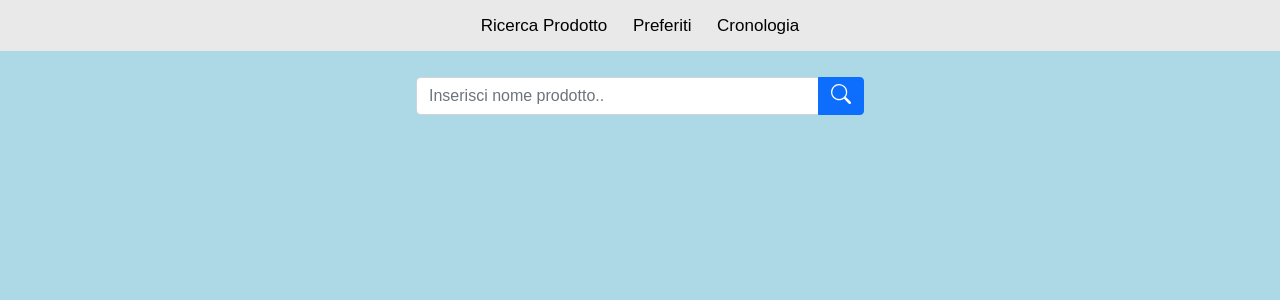
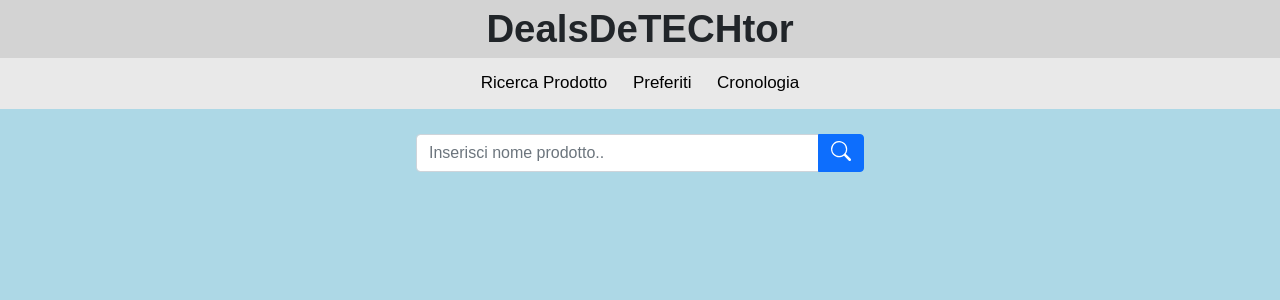
Before and after one commit to mjkstra/DealsDeTECHtor, a Vue app in the folder client/: page / in a window 1280 px wide. Shown: the top 300 px of the page. Built offline with nearby package versions, Linux system fonts and the light colour scheme.

Commit message:
Fixed Graphic and added app name

```diff
--- a/client/src/App.vue
+++ b/client/src/App.vue
@@ -1,8 +1,10 @@
 <template>
   <div id="app">
 
+    <div id="title">DealsDeTECHtor</div>
+
     <div id="menu">
-      <a href="#">Ricerca Prodotto</a>
+      <a href="main.js">Ricerca Prodotto</a>
       <a href="preferiti.js">Preferiti</a>
       <a href="cronologia.js">Cronologia</a>
     </div>
@@ -59,7 +61,7 @@ export default {
       console.log(stringa.value);
       this.prodotti = [
         {
-          nome: "Prodotto 1",
+          nome: "Prodotto1",
           prezzo: 5.2,
           sito: "Amazon",
           valuta: "$",
@@ -78,7 +80,7 @@ export default {
           sito: "Wish",
           valuta: "$",
           link: "https://www.wish.com/search/?name=prodotto3"
-        },
+        }
       ];
     },
   },
@@ -118,4 +120,12 @@ export default {
   justify-content: center;
   margin-top: 2%;
 }
+
+#title{
+  font-size:3vw;
+  font-weight: bold;
+  text-align:center;
+  background-color: lightgray;
+}
+
 </style>
--- a/client/src/Cronologia.vue
+++ b/client/src/Cronologia.vue
@@ -1,22 +1,28 @@
 <template>
+
   <div id="app">
+
+    <div id="title">DealsDeTECHtor</div>
+
     <div id="menu">
       <a href="main.js">Ricerca Prodotto</a>
       <a href="preferiti.js">Preferiti</a>
-      <a href="#">Cronologia</a>
+      <a href="cronologia.js">Cronologia</a>
     </div>
+
     <div id="cronologia">
       <ul class="list-group">
         <li
           class="list-group-item p-3 product-entry"
           v-for="p in prodotti"
-          :key="p.nome"
-        >
+          :key="p.nome" >
           <Prodotto :prodotto="p" />
         </li>
       </ul>
     </div>
+
   </div>
+
 </template>
 
 <script>
@@ -24,11 +30,15 @@ import Prodotto from "./components/Prodotto.vue";
 
 export default {
   name: "App",
+
   components: {
     Prodotto,
   },
+
   props: {},
+
   data() {
+
     let xhttp = new XMLHttpRequest();
     let prodotti = [];
     xhttp.onreadystatechange = function () {
@@ -40,12 +50,13 @@ export default {
         this.prodotti = prodotti;
       }
     };
-    xhttp.open("GET", "http://192.168.122.25:1234/cronologia", false);
+    xhttp.open("GET", "http://localhost:1234/cronologia", false);
     xhttp.send();
     return {
       prodotti: prodotti,
     };
   },
+
   methods: {},
 };
 </script>
@@ -54,7 +65,7 @@ export default {
 #app {
   font-family: Arial, Helvetica, sans-serif;
   background-color: lightblue;
-  min-height: 100%;
+  height: 100vh;
 }
 
 #menu {
@@ -76,4 +87,18 @@ export default {
   display: block;
   background-color: lightgray;
 }
+
+#cronologia {
+  display: grid;
+  grid-template-columns: 35%;
+  justify-content: center;
+  margin-top: 2%;
+}
+
+#title{
+  font-size:3vw;
+  font-weight: bold;
+  text-align:center;
+  background-color: lightgray;
+}
 </style>
--- a/client/src/Preferiti.vue
+++ b/client/src/Preferiti.vue
@@ -1,11 +1,15 @@
 <template>
   <div id="app">
+
+    <div id="title">DealsDeTECHtor</div>
+
     <div id="menu">
       <a href="main.js">Ricerca Prodotto</a>
-      <a href="#">Preferiti</a>
+      <a href="preferiti.js">Preferiti</a>
       <a href="cronologia.js">Cronologia</a>
     </div>
-    <div id="cronologia">
+
+    <div id="preferiti">
       <ul class="list-group">
         <li
           class="list-group-item p-3 product-entry"
@@ -16,6 +20,7 @@
         </li>
       </ul>
     </div>
+
   </div>
 </template>
 
@@ -40,7 +45,7 @@ export default {
         this.prodotti = prodotti;
       }
     };
-    xhttp.open("GET", "http://192.168.122.25:1234/preferiti", false);
+    xhttp.open("GET", "http://localhost:1234/preferiti", false);
     xhttp.send();
     return {
       prodotti: prodotti,
@@ -54,7 +59,7 @@ export default {
 #app {
   font-family: Arial, Helvetica, sans-serif;
   background-color: lightblue;
-  min-height: 100%;
+  height: 100vh;
 }
 
 #menu {
@@ -76,4 +81,18 @@ export default {
   display: block;
   background-color: lightgray;
 }
+
+#preferiti {
+  display: grid;
+  grid-template-columns: 35%;
+  justify-content: center;
+  margin-top: 2%;
+}
+
+#title{
+  font-size:3vw;
+  font-weight: bold;
+  text-align:center;
+  background-color: lightgray;
+}
 </style>
--- a/client/src/components/Prodotto.vue
+++ b/client/src/components/Prodotto.vue
@@ -64,7 +64,7 @@ export default {
       }
     };
 
-    let url = "http://192.168.122.25:1234/isPreferito/" + this.prodotto.nome;
+    let url = "http://localhost:1234/isPreferito/" + this.prodotto.nome;
     console.log(url);
     xhttp.open("GET", url, false);
     xhttp.send();
@@ -88,7 +88,7 @@ export default {
 
         };
 
-        xhttp.open("POST", "http://192.168.122.25:1234/preferiti", true);
+        xhttp.open("POST", "http://localhost:1234/preferiti", true);
         xhttp.setRequestHeader(
           "Content-type",
           "application/json; charset=utf-8"
@@ -104,7 +104,7 @@ export default {
             console.log("Cancellazione riuscita");
           }
         };
-        let url = "http://192.168.122.25:1234/preferiti/" + this.prodotto.nome;
+        let url = "http://localhost:1234/preferiti/" + this.prodotto.nome;
         console.log(url);
         xhttp.open("DELETE", url, true);
         xhttp.send();
@@ -127,7 +127,7 @@ export default {
           console.log("Connessione riuscita");
         }
       };
-      xhttp.open("POST", "http://192.168.122.25:1234/cronologia", true);
+      xhttp.open("POST", "http://localhost:1234/cronologia", true);
       xhttp.setRequestHeader("Content-type", "application/json; charset=utf-8");
       xhttp.send(params);
 
```
